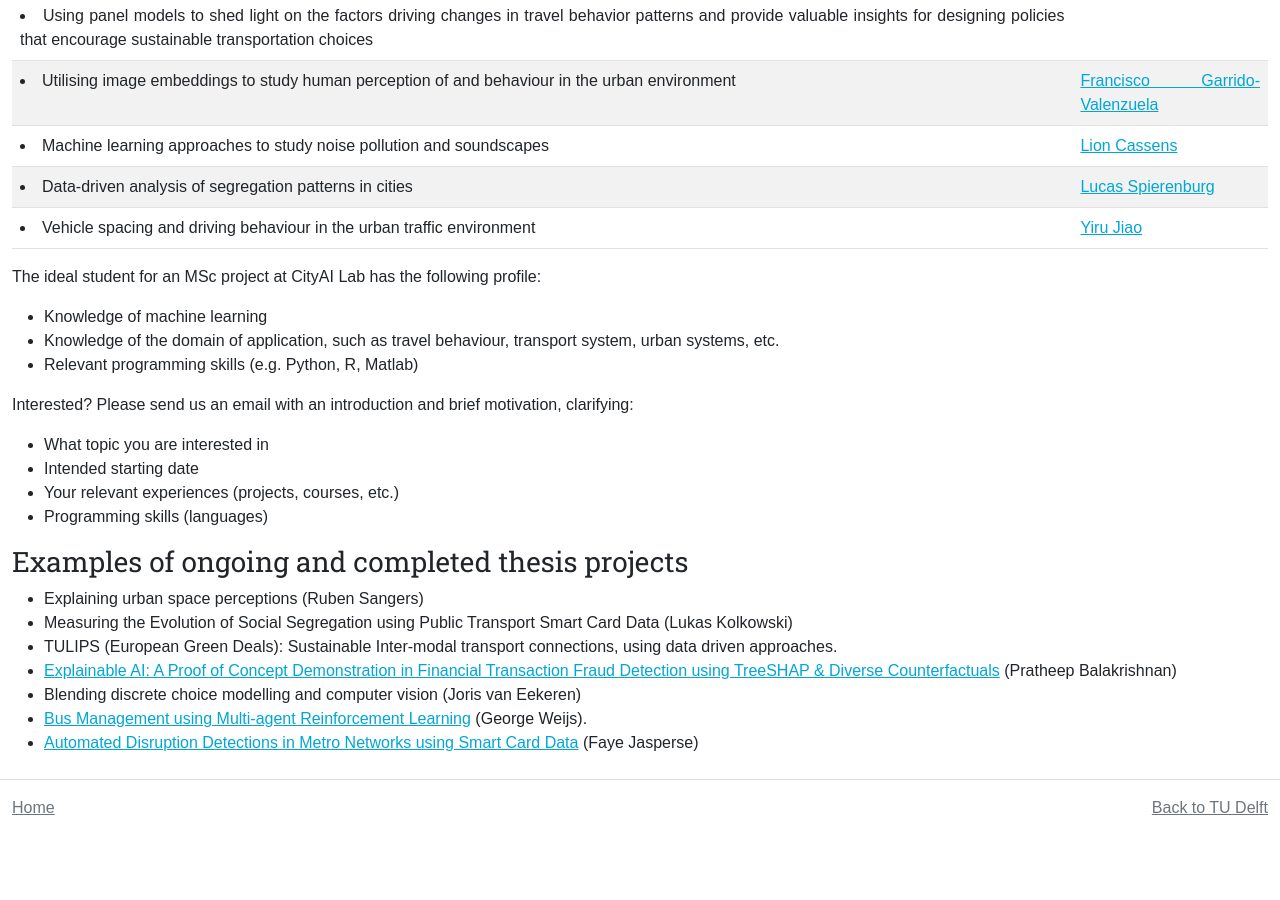
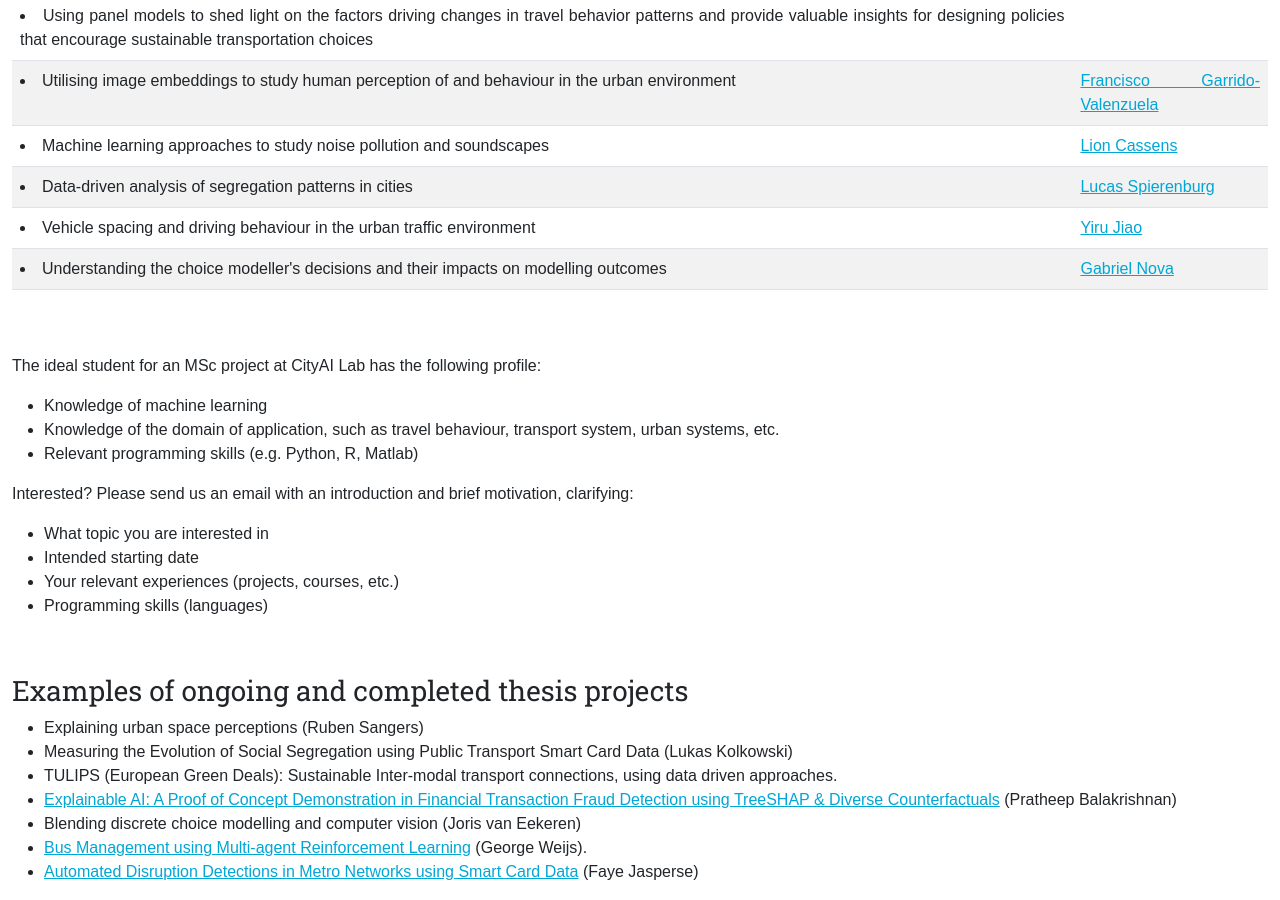
Before and after one commit to TUD-CityAI-Lab/cityai-projects, a Jekyll site: the page built from master-projects/index.md, in a window 1280 px wide and 900 px high, scrolled down 632 px. Built offline with Jekyll 4.4.1, drawn with Linux system fonts in a browser that asks for light colours; before the commit the page ends 1492 px from its top, so only the background shows below that.

Commit message:
MSc page

```diff
--- a/master-projects/index.md
+++ b/master-projects/index.md
@@ -59,9 +59,15 @@ The table below provides with research directions that would generally fit withi
       <td><li>Vehicle spacing and driving behaviour in the urban traffic environment</li></td>
       <td><a href="mailto:Y.jiao-1@tudelft.nl">Yiru Jiao</a></td>
     </tr>
+    <tr>
+      <td><li>Understanding the choice modeller's decisions and their impacts on modelling outcomes</li></td>
+      <td><a href="mailto:G.N.Nova@tudelft.nl">Gabriel Nova</a></td>
+    </tr>
   </tbody>
 </table>
 
+
+<br><br>
 The ideal student for an MSc project at CityAI Lab has the following profile:
 
 - Knowledge of machine learning
@@ -75,6 +81,7 @@ Interested? Please send us an email with an introduction and brief motivation, c
 - Your relevant experiences (projects, courses, etc.)
 - Programming skills (languages)
 
+<br>
 ### Examples of ongoing and completed thesis projects
 - Explaining urban space perceptions (Ruben Sangers)
 - Measuring the Evolution of Social Segregation using Public Transport Smart Card Data (Lukas Kolkowski)
```
